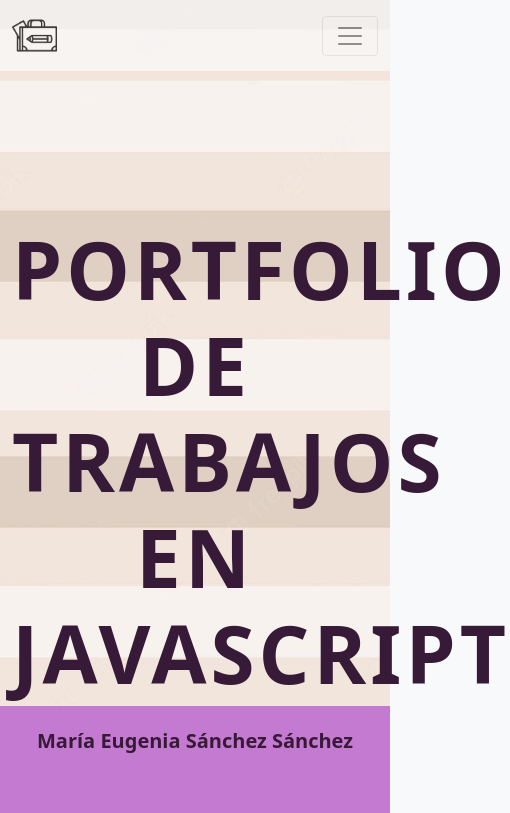
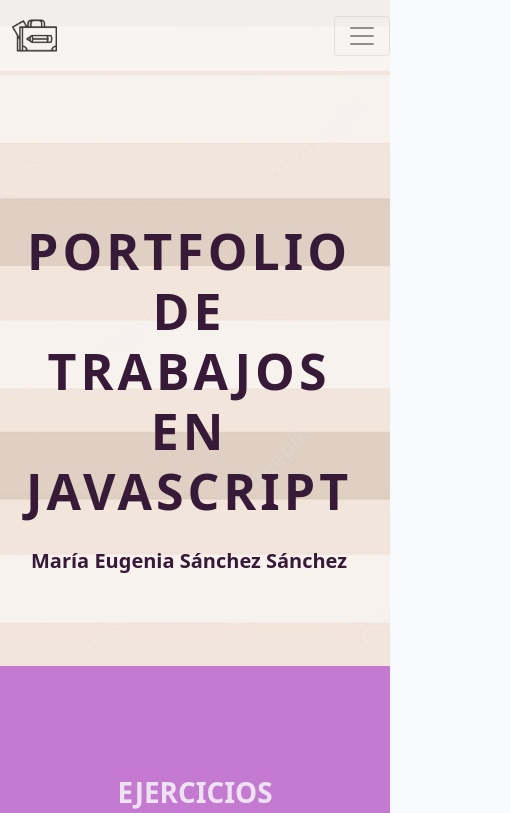
Before and after one commit to mariasnchez/portfolio.github.io, a plain HTML site: page index.html in a window 390 px wide. Shown: the top 813 px of the page, 510 px wide, since content can reach past the window. Drawn offline with nearby package versions, Linux system fonts and the light colour scheme; a script that the page names is missing.

Commit message:
Add files via upload

```diff
--- a/estilos/style.css
+++ b/estilos/style.css
@@ -15,7 +15,13 @@
 .vh-95{height:95vh;}
 
 
+div.row{
+    margin-right: 0px;
+ }
 
+ div.container-fluid{
+    padding-right: 0px;
+ }
 #inicio {
 	background: url(../imagenes/fondo.jpg)  no-repeat center top;
     text-align: center;
@@ -103,3 +109,9 @@
     letter-spacing: -1PX;
     font-weight: lighter;
 }
+
+@media (max-width: 700px) {
+    #inicio h1 {
+        font-size: 50px;
+    }
+  }
```
